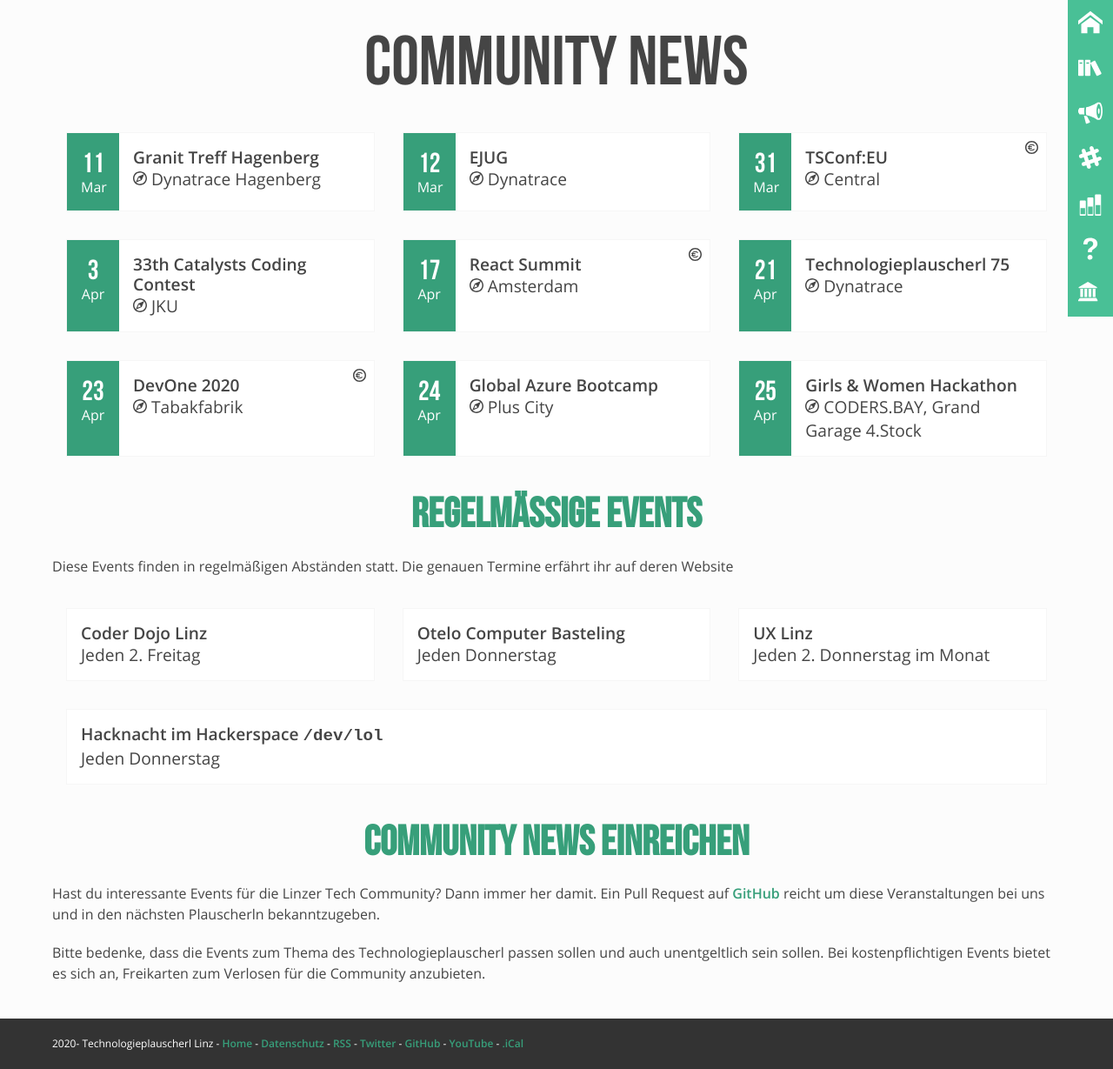
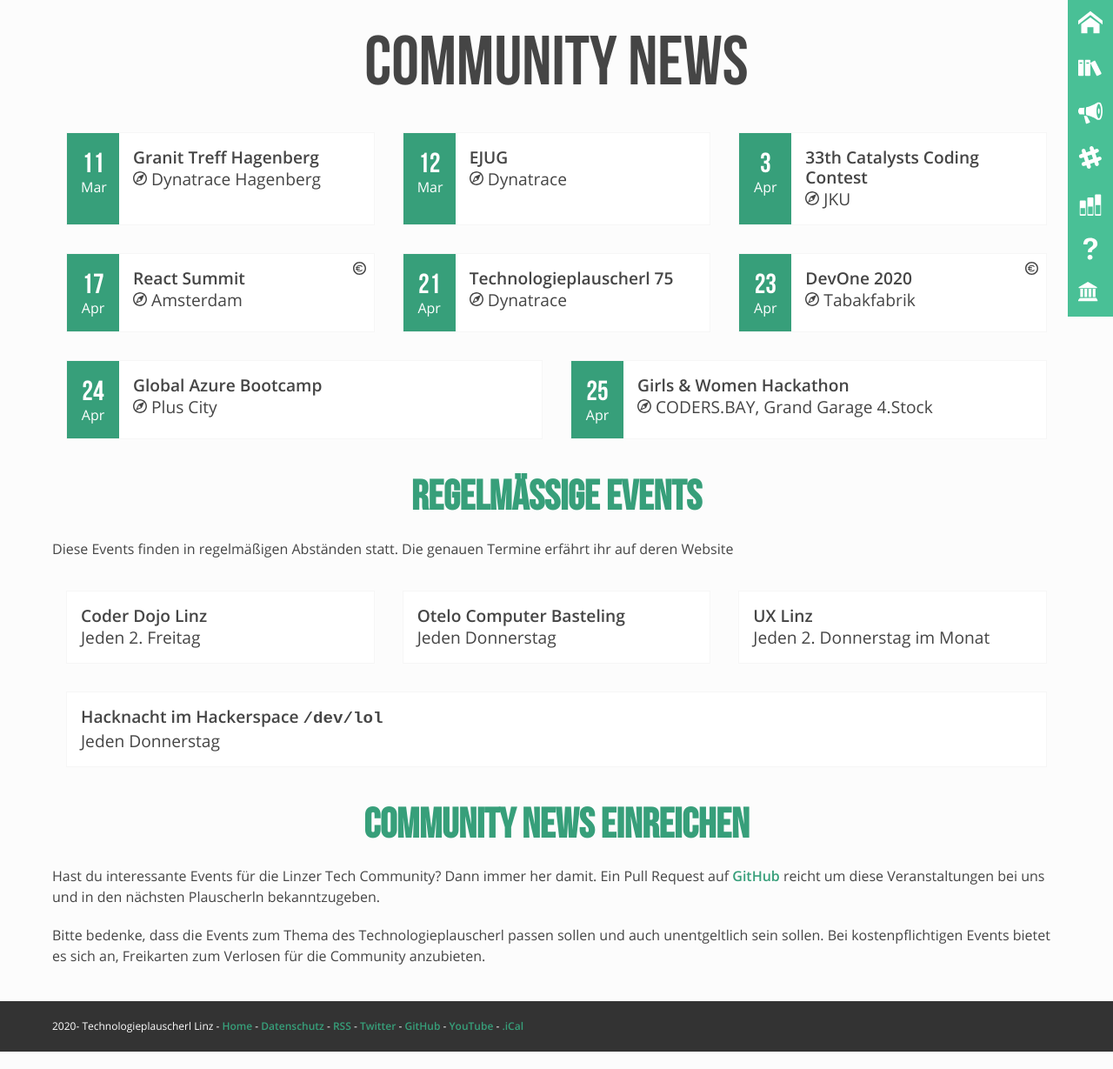
Before and after one commit to mericanAncer127/plauscherl, a Jekyll site: the page built from pages/community-news.html, in a window 1280 px wide. Shown: the whole page at 87% size. Built offline with Jekyll 4.4.1, drawn with Linux system fonts in a browser that asks for light colours.

Commit message:
TSConf was cancelled :cry: (#208)

```diff
--- a/_data/community.yml
+++ b/_data/community.yml
@@ -49,12 +49,6 @@
   id: script
   name: "Script"
   events:
-    -
-      name: "TSConf:EU"
-      location: "Central"
-      date: 2020-03-31
-      link: https://tsconf.eu
-      cost: EUR
 -
   id: concat
   name: ".concat()"
```
